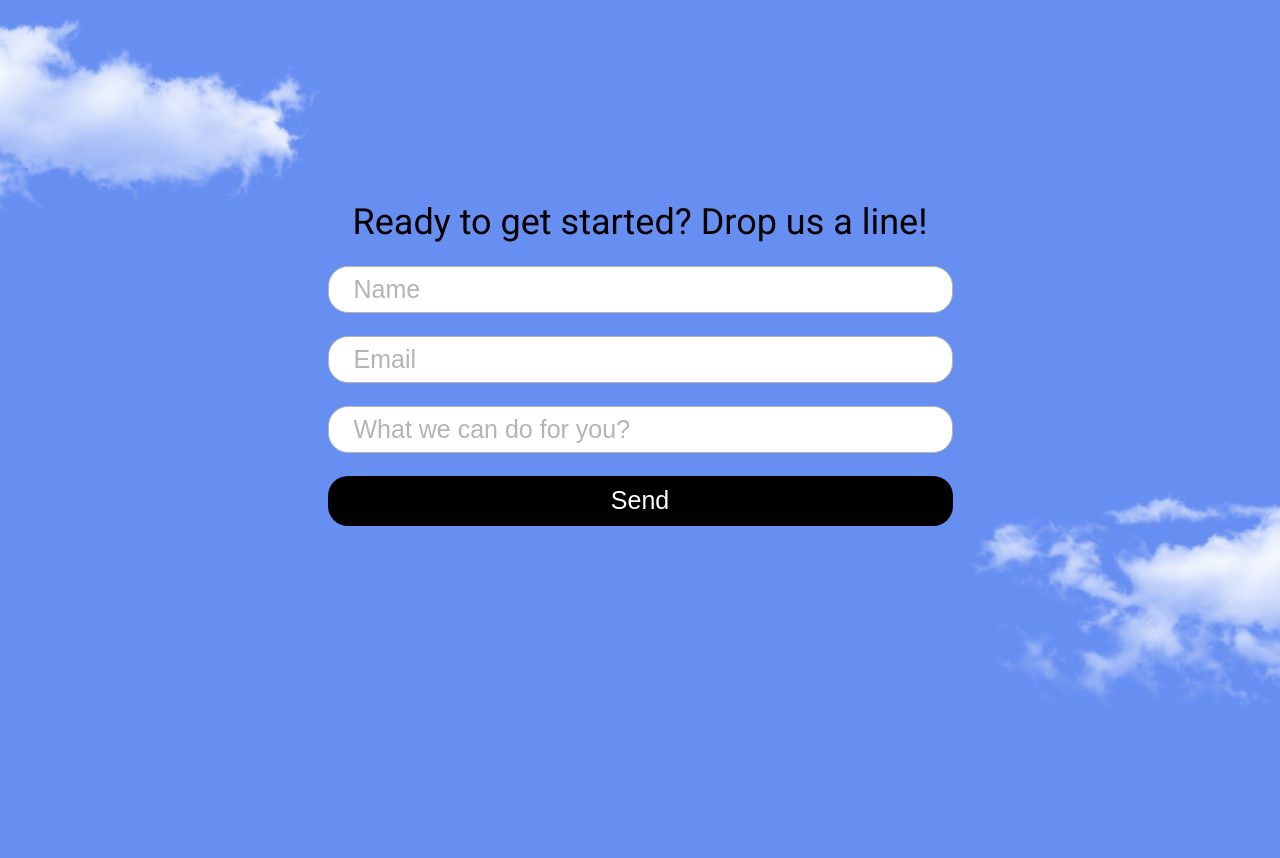
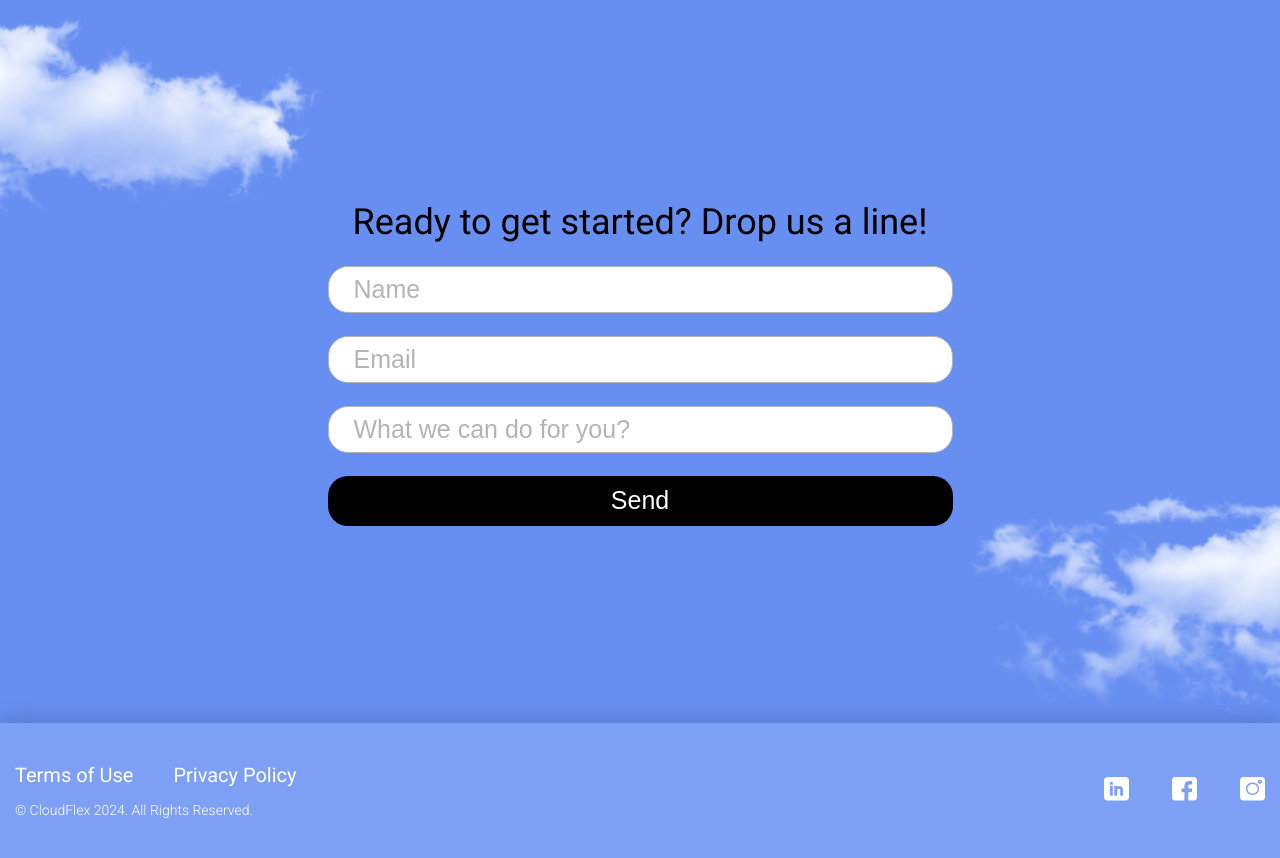
Before and after one commit to AlxndrZzz/landing_live_streaming, a website: page index.html in a window 1280 px wide. Shown: the part 5201-6059 px from the top of the page. Before the commit the page ends 5924 px from the top, so only its background shows below. Drawn offline with nearby package versions, Linux system fonts and the light colour scheme; files that its build step writes are made by us from their sources.

Commit message:
contacts section

```diff
--- a/index.html
+++ b/index.html
@@ -283,6 +283,39 @@
             <div class="form-section__bg-cloud cloud--right"></div>
         </section>
     </main>
+
+    <footer class="footer-section" aria-label="footer section">
+        <div class="container">
+            <div class="footer">
+                <div class="footer__terms">
+                    <div class="footer__terms-links">
+                        <a href="#" class="footer__terms-link">Terms of Use</a>
+                        <a href="#" class="footer__terms-link">Privacy Policy</a>
+                    </div>
+
+                    <div class="footer__terms-rights">© CloudFlex 2024. All Rights Reserved.</div>
+                </div>
+
+                <address class="footer__contacts">
+                    <a href="https://linkedin.com" target="_blank">
+                        <svg class="footer__contacts-icon" aria-label="linkedin icon">
+                            <use href="/assets/sprites.svg#linkedin-icon"></use>
+                        </svg>
+                    </a>
+                    <a href="https://facebook.com" target="_blank">
+                        <svg class="footer__contacts-icon" aria-label="facebook icon">
+                            <use href="/assets/sprites.svg#facebook-icon"></use>
+                        </svg>
+                    </a>
+                    <a href="https://instagram.com" target="_blank">
+                        <svg class="footer__contacts-icon" aria-label="instagram icon">
+                            <use href="/assets/sprites.svg#instagram-icon"></use>
+                        </svg>
+                    </a>
+                </address>
+            </div>
+        </div>
+    </footer>
 </body>
 
 </html>
--- /dev/null
+++ b/styles/_contacts.scss
@@ -0,0 +1,49 @@
+@use 'variables' as v;
+@use 'mixins' as m;
+@use 'placeholders';
+@use 'sass:color';
+
+.footer-section {
+    background-color: color.adjust(v.$color_white, $alpha: -0.85);
+    box-shadow: 0 -5px 20px 0 rgb(0, 0, 0, 0.15);
+
+    .footer {
+        width: 100%;
+        height: 135px;
+        margin: 0 auto;
+        padding: 0 15px;
+        @include m.d-flex(space-between, center, nowrap, row, 0, 0);
+
+        &__terms {
+            @include m.d-flex(start, start, nowrap, column, 0, 15px);
+
+            &-links {
+                @include m.d-flex(start, center, nowrap, row, 40px, 0);
+                @include m.font(20px, 400, v.$color_white);
+            }
+
+            &-link {
+                @extend %hover-black;
+            }
+
+            &-rights {
+                @include m.font(14px, 300, v.$color_white);
+            }
+        }
+
+        &__contacts {
+            @include m.d-flex(space-between, center, nowrap, row, 43px, 0);
+
+            &-icon {
+                width: 25px;
+                height: 24px;
+                fill: v.$color_white;
+                @extend %hover-black-icon;
+            }
+        }
+
+        @media (max-width: v.$media_sm) {
+            @include m.d-flex(center, center, nowrap, column-reverse, 0, 20px);
+        }
+    }
+}
--- a/styles/_importer.scss
+++ b/styles/_importer.scss
@@ -8,3 +8,4 @@
 @forward 'experience';
 @forward 'testimonials';
 @forward 'form';
+@forward 'contacts';
```
Also changed, not shown: assets/sprites.svg.
